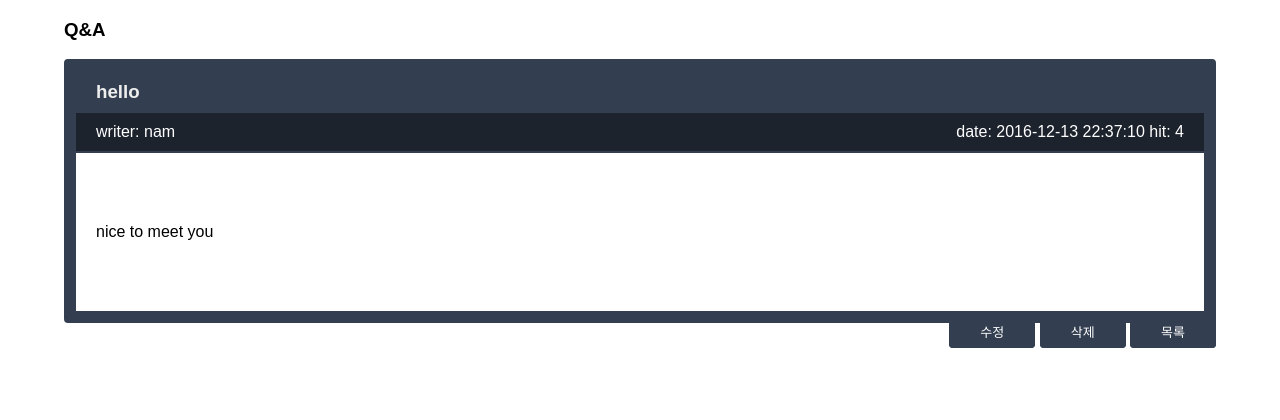
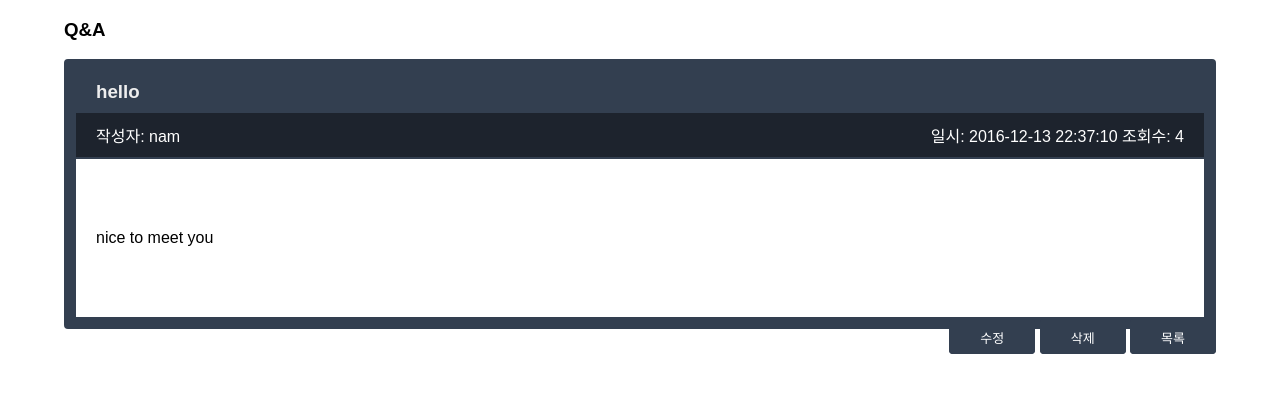
Before and after one commit to ruinalen/madchicken, a PHP site: page /board/view.php?id=1 in a window 1280 px wide. Shown: the top 420 px of the page. Run offline with PHP 8.4, Linux system fonts and the light colour scheme; the visitor is signed in with stand-in values (Sample User, id 1); data comes from the database, SQL or seed files in the repository; data that the repository does not hold is empty.

Commit message:
Edit Q&A

```diff
--- a/board/view.php
+++ b/board/view.php
@@ -40,9 +40,9 @@ $row = $result->fetch_assoc();
     <div id="boardView">
         <h3 id="boardTitle"><?php echo $row['title']?></h3>
         <div id="boardInfo">
-            <span id="boardID">writer: <?php echo $row["writer"]?></span>
-            <span id="boardDate">date: <?php echo $row["date"]?></span>
-            <span id="boardHit">hit: <?php echo $row["hit"]?></span>
+            <span id="boardID">작성자: <?php echo $row["writer"]?></span>
+            <span id="boardDate">일시: <?php echo $row["date"]?></span>
+            <span id="boardHit">조회수: <?php echo $row["hit"]?></span>
         </div>
         <div id="boardContent"><?php echo $row["content"]?></div>
     </div>
--- a/header.html
+++ b/header.html
@@ -7,9 +7,9 @@
             <li class="active"><a href="#"><span>Home</span></a></li>
             <li><a href="#"><span>Products</span></a></li>
             <li><a href="#"><span>Company</span></a></li>
-            <li><a href="./community.html"><span>Comunity</span></a></li>
+            <li><a href="./community.html"><span>Q&A</span></a></li>
             <li class="last"><a href="#"><span>Contact</span></a></li>
-            <li><a href="./login.php"><span>Login</span></a></li>
+
         </ul>
     </div>
 </div>
```
Also changed, not shown: css/index.css.
